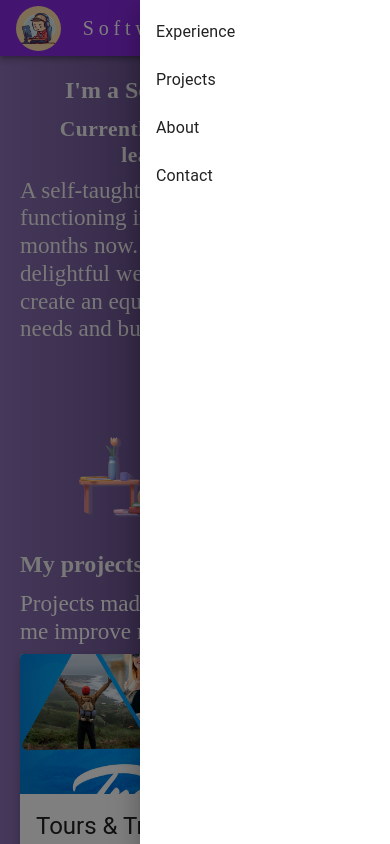
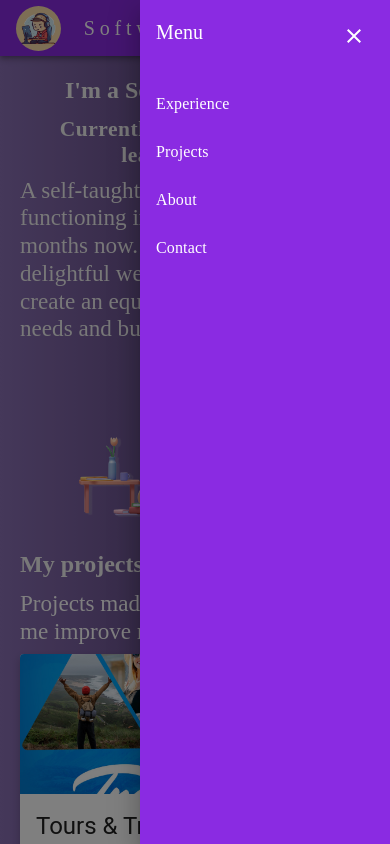
Before and after one commit to Pravesh981/reactPortfolio, a React (Create React App) app: page / in a window 390 px wide. Both pictures are taken after a click on the button "open drawer". Shown: the top 844 px of the page. Built offline with nearby package versions, Linux system fonts and the light colour scheme.

Commit message:
added new drawer and some styling changed for better view

```diff
--- a/package.json
+++ b/package.json
@@ -11,6 +11,8 @@
     "@testing-library/react": "^13.4.0",
     "@testing-library/user-event": "^13.5.0",
     "bootstrap": "^5.3.3",
+    "framer-motion": "^11.13.1",
+    "lucide-react": "^0.468.0",
     "react": "^18.3.1",
     "react-dom": "^18.3.1",
     "react-router-dom": "^6.27.0",
--- a/src/components/header.jsx
+++ b/src/components/header.jsx
@@ -10,31 +10,20 @@ import List from '@mui/material/List';
 import ListItem from '@mui/material/ListItem';
 import ListItemText from '@mui/material/ListItemText';
 import IconButton from '@mui/material/IconButton';
+import MenuIcon from '@mui/icons-material/Menu';
+import CloseIcon from '@mui/icons-material/Close';
 import { Link, useNavigate } from 'react-router-dom';
-import MenuIcon from '@mui/icons-material/Menu';
-// import MenuIcon from '../assests/images/icons/burger-menu.png';
 import logo from '../assests/images/boy.avif';
 
 const pages = ['Experience', 'Projects', 'About', 'Contact'];
 
 function Header() {
-  const navigate = useNavigate(); // Hook for navigation
-  const [mobileOpen, setMobileOpen] = React.useState(false); // State for mobile drawer
+  const navigate = useNavigate();
+  const [mobileOpen, setMobileOpen] = React.useState(false);
 
   const handleNavigation = (page) => {
-    if (page === 'Projects') {
-      navigate('/projects'); // Navigate to Projects page when clicked
-    } else if (page === 'Contact') {
-      navigate('/contact');
-    } else if (page === 'Experience') {
-      navigate('/experience');
-    }
-    else if (page === 'About') {
-      navigate('/about');
-    }
-    else {
-      console.log(`${page} clicked`);
-    }
+    navigate(`/${page.toLowerCase()}`);
+    setMobileOpen(false); // Close drawer after navigation
   };
 
   const toggleDrawer = (open) => () => {
@@ -43,50 +32,34 @@ function Header() {
 
   return (
     <>
-      <AppBar
-        position="static"
-        sx={{
-          backgroundColor: 'var(--purple2)',
-
-        }}
-      >
+      <AppBar position="static" sx={{ backgroundColor: 'var(--purple2)' }}>
         <Container maxWidth="xl">
-          <Toolbar disableGutters sx={
-            {
-              justifyContent: 'space-between',
-            }
-          }>
-            {/* Logo on the left */}
+          <Toolbar disableGutters sx={{ justifyContent: 'space-between' }}>
+            {/* Logo */}
             <Link to="/" style={{ textDecoration: 'none' }}>
-              <img src={logo} alt="" className="headerLogo" />
+              <img src={logo} alt="Logo" className="headerLogo" />
             </Link>
 
             <Typography
               variant="h6"
               noWrap
-              component="a"
-              href="#"
               sx={{
-                mr: 2,
-                display: {  md: 'flex' },
-                // xs: 'none',
                 fontFamily: 'var(--primary-font)',
                 fontWeight: 500,
                 letterSpacing: '.3rem',
                 color: 'inherit',
-                marginLeft: '10px',
-                textDecoration: 'none',
+                ml: 1,
               }}
             >
               Software Tech Boy
             </Typography>
 
-            {/* Right aligned menu items for desktop */}
+            {/* Desktop Menu */}
             <Box sx={{ flexGrow: 1, display: { xs: 'none', md: 'flex' }, justifyContent: 'flex-end' }}>
               {pages.map((page) => (
                 <Button
                   key={page}
-                  onClick={() => handleNavigation(page)} // Handle navigation on click
+                  onClick={() => handleNavigation(page)}
                   sx={{
                     my: 2,
                     color: 'white',
@@ -100,14 +73,9 @@ function Header() {
               ))}
             </Box>
 
-            {/* Burger menu for mobile */}
+            {/* Mobile Menu */}
             <Box sx={{ display: { xs: 'flex', md: 'none' } }}>
-              <IconButton
-                color="inherit"
-                aria-label="open drawer"
-                edge="start"
-                onClick={toggleDrawer(true)}
-              >
+              <IconButton color="inherit" aria-label="open drawer" onClick={toggleDrawer(true)}>
                 <MenuIcon />
               </IconButton>
             </Box>
@@ -115,26 +83,43 @@ function Header() {
         </Container>
       </AppBar>
 
-      {/* Drawer for mobile navigation */}
+      {/* Drawer */}
       <Drawer
         anchor="right"
         open={mobileOpen}
         onClose={toggleDrawer(false)}
+        sx={{
+          '& .MuiDrawer-paper': {
+            backgroundColor: 'var(--purple2)',
+            color: 'white',
+            width: 250,
+            animation: 'slideIn 0.3s ease',
+          },
+        }}
       >
-        <Box
-          sx={{ width: 250 }}
-          role="presentation"
-          onClick={toggleDrawer(false)}
-          onKeyDown={toggleDrawer(false)}
-        >
-          <List>
-            {pages.map((page) => (
-              <ListItem button key={page} onClick={() => handleNavigation(page)}>
-                <ListItemText primary={page} />
-              </ListItem>
-            ))}
-          </List>
+        <Box sx={{ display: 'flex', justifyContent: 'space-between', p: 2 }}>
+          <Typography variant="h6" sx={{ fontFamily: 'var(--primary-font)' }}>
+            Menu
+          </Typography>
+          <IconButton onClick={toggleDrawer(false)} sx={{ color: 'white' }}>
+            <CloseIcon />
+          </IconButton>
         </Box>
+        <List>
+          {pages.map((page) => (
+            <ListItem button key={page} onClick={() => handleNavigation(page)}>
+              <ListItemText
+                primary={page}
+                sx={{
+                  '& .MuiTypography-root': {
+                    fontFamily: 'var(--primary-font)',
+                    fontSize: '1rem',
+                  },
+                }}
+              />
+            </ListItem>
+          ))}
+        </List>
       </Drawer>
     </>
   );
```
Also changed, not shown: 1 other file (tests, documents, lock files or other folders).
